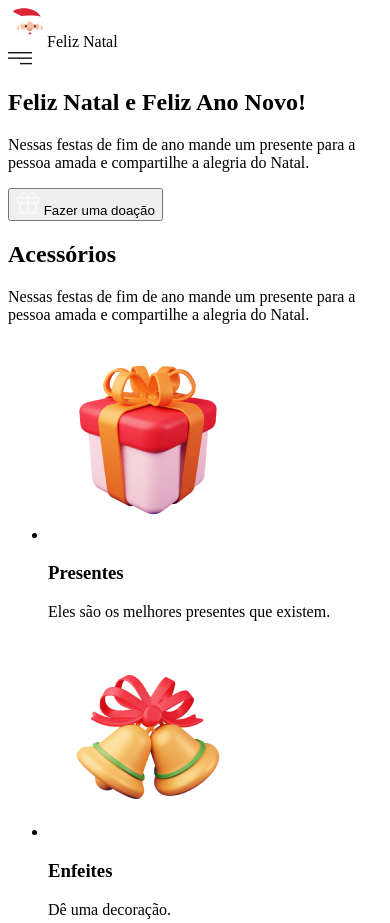
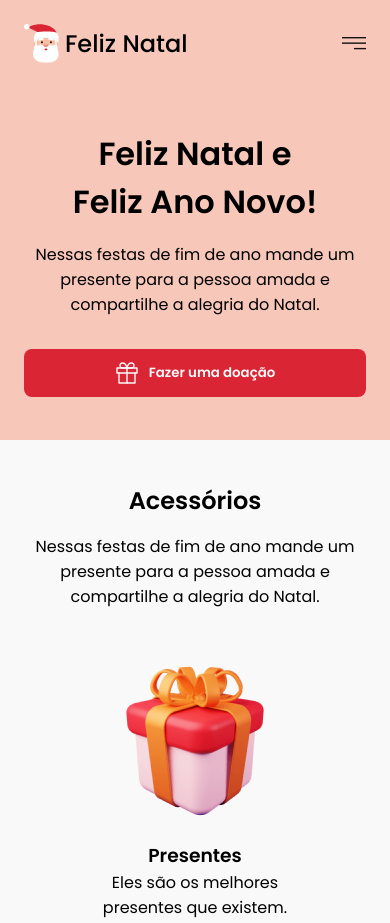
Before and after one commit to rafafrd/feliz-natal, a plain HTML site: page src/pages/index.html in a window 390 px wide. Shown: the top 923 px of the page. Drawn offline with Linux system fonts and the light colour scheme.

Commit message:
add style mobile first

```diff
--- /dev/null
+++ b/public/styles/footer.css
@@ -0,0 +1,18 @@
+.footer {
+    padding: 15px 24px;
+}
+
+.social-media-list {
+    display: flex;
+    list-style: none;
+    justify-content: space-between;
+}
+
+.social-media-item {
+    display: flex;
+    justify-content: center;
+    align-items: center;
+    background-color: var(--pink);
+    padding: 8px;
+    border-radius: 1000px;
+}
--- /dev/null
+++ b/public/styles/global.css
@@ -0,0 +1,24 @@
+@import url('../styles/header.css');
+@import url('../styles/main.css');
+@import url('../styles/footer.css');
+
+:root {
+    --red: #DA2535;
+    --pink: #F5DADC;
+    --pink-200: #F7C7B9;
+
+    --white: #F9F9F9;
+    --gray: #F7C7B9;
+    --gray-200: #404040;
+    --gray-400: #161212;
+}
+
+* {
+    box-sizing: border-box;
+    padding: 0;
+    margin: 0;
+}
+
+body, button {
+    font-family: 'Poppins', sans-serif;
+}
--- /dev/null
+++ b/public/styles/header.css
@@ -0,0 +1,20 @@
+.header {
+    background-color: var(--pink-200);
+}
+
+.navbar {
+    display: flex;
+    justify-content: space-between;
+    padding: 24px
+}
+
+.logo {
+    display: flex;
+    gap: 6px;
+    align-items: center;
+}
+
+.logo-name {
+    font-weight: 500;
+    font-size: 24px;
+}
--- /dev/null
+++ b/public/styles/main.css
@@ -0,0 +1,83 @@
+/* Showcase */
+
+.showcase-container {
+    background-color: var(--pink-200);
+    padding: 43px 24px;
+}
+
+.textgroup {
+    display: flex;
+    flex-direction: column;
+    align-items: center;
+}
+
+.title {
+    text-align: center;
+    font-weight: 600;
+    margin-bottom: 16px;
+}
+
+.title-primary {
+    font-size: 32px;
+}
+
+.description {
+    margin-bottom: 32px;
+    text-align: center;
+}
+
+.button {
+    cursor: pointer;
+    display: flex;
+    align-items: center;
+    justify-content: center;
+    gap: 10px;
+    background-color: var(--red);
+    border: none;
+    padding: 12px 32px;
+
+    width: 100%;
+    font-weight: 600;
+    color: var(--white);
+    border-radius: 8px;
+}
+
+/* Accessory */
+
+.accessory-container {
+    background-color: var(--white);
+    padding: 43px 24px;
+}
+
+.title-secondary {
+    font-size: 24px;
+}
+
+.accessory-list {
+    display: flex;
+    gap: 32px;
+    align-items: center;
+    flex-direction: column;
+}
+
+.accessory-item {
+    display: flex;
+    flex-direction: column;
+    align-items: center;
+    list-style: none;
+    width: 240px;
+}
+
+.accessory-item-title, .accessory-item-description {
+    text-align: center;
+}
+
+/* Congratulations */
+.congratulation-container {
+    background-color: var(--pink-200);
+    padding: 43px 24px;
+}
+
+.congratulation-container > .textgroup > .title-secondary {
+    width: 60%;
+}
--- a/src/pages/index.html
+++ b/src/pages/index.html
@@ -5,6 +5,10 @@
     <meta http-equiv="X-UA-Compatible" content="IE=edge">
     <meta name="viewport" content="width=device-width, initial-scale=1.0">
     <title>Feliz Natal</title>
+    <link rel="preconnect" href="https://fonts.googleapis.com">
+    <link rel="preconnect" href="https://fonts.gstatic.com" crossorigin>
+    <link href="https://fonts.googleapis.com/css2?family=Poppins:wght@400;500;600&display=swap" rel="stylesheet">
+    <link rel="stylesheet" href="../../public/styles/global.css">
 </head>
 <body>
     <header class="header">
@@ -13,20 +17,18 @@
                 <img src="../../public/img/logo.svg" alt="Papai noel" class="logo-img">
                 <span class="logo-name">Feliz Natal</span>
             </div>
-        <img src="../../public/img/menu-hamburguer.svg" alt="Menu">
+            <img src="../../public/img/menu-hamburguer.svg" alt="Menu">
         </nav>
     </header>
-
     <main class="main">
         <section class="showcase-container">
             <div class="textgroup">
-                <h1 class="title">Feliz Natal e <span class="second-line">Feliz Ano Novo!</span></h1>
+                <h1 class="title title-primary">Feliz Natal e </br>Feliz Ano Novo!</h1>
                 <p class="description">Nessas festas de fim de ano mande um presente para a pessoa amada e compartilhe a alegria do Natal.</p>
                 <button class="button">
                     <img src="../../public/img/gift.svg" alt="Presente">
                     Fazer uma doação
                 </button>
-
             </div>
         </section>
         <section class="accessory-container">
@@ -68,24 +70,23 @@
             </div>
         </section>
     </main>
-
     <footer class="footer">
         <ul class="social-media-list">
-            <li class="social-media-item">
+            <a href="#"><li class="social-media-item">
                 <img src="../../public/img/twitter.svg" alt="Logo do Twitter" class="social-media-item-img">
-            </li>
-            <li class="social-media-item">
+            </li></a>
+            <a href="#"><li class="social-media-item">
                 <img src="../../public/img/youtube.svg" alt="Logo do Youtube" class="social-media-item-img">
-            </li>
-            <li class="social-media-item">
+            </li></a>
+            <a href="#"><li class="social-media-item">
                 <img src="../../public/img/linkedin.svg" alt="Logo do Linkedin" class="social-media-item-img">
-            </li>
-            <li class="social-media-item">
+            </li></a>
+            <a href="#"><li class="social-media-item">
                 <img src="../../public/img/instagram.svg" alt="Logo do Instagram" class="social-media-item-img">
-            </li>
-            <li class="social-media-item">
+            </li></a>
+            <a href="#"><li class="social-media-item">
                 <img src="../../public/img/facebook.svg" alt="Logo do Facebook" class="social-media-item-img">
-            </li>
+            </li></a>
         </ul>
     </footer>
 </body>
```
